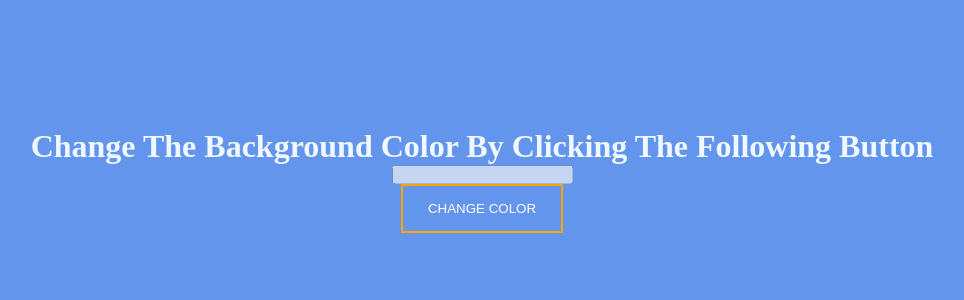
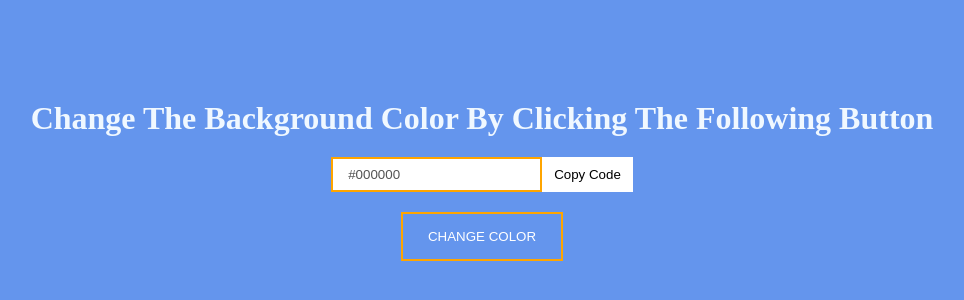
Before and after one commit to rahat9016/Javascript-DOM, a plain HTML site: page Javascript DOM project - 2/index.html in a window 1280 px wide. Shown: the part 220-520 px from the top of the page, without its empty margins (158-1122 px from the left). Drawn offline with Linux system fonts and the light colour scheme.

Commit message:
added navigator clopboard

```diff
--- a/Javascript DOM project - 2/app.js
+++ b/Javascript DOM project - 2/app.js
@@ -9,13 +9,16 @@ window.onload = () => {
 
 function main() {
   const root = document.getElementById("root");
-  const button = document.getElementById("button");
+  const changeBtn = document.getElementById("change-button");
+  const copyBtn = document.getElementById("copy-btn");
   const output = document.getElementById("output");
-
-  button.addEventListener("click", function () {
+  changeBtn.addEventListener("click", function () {
     const bgColor = generatorHexColor();
     root.style.backgroundColor = bgColor;
     output.value = bgColor;
+  });
+  copyBtn.addEventListener("click", function () {
+    navigator.clipboard.writeText(output.value);
   });
 }
 //Step - 2
--- a/Javascript DOM project - 2/index.html
+++ b/Javascript DOM project - 2/index.html
@@ -10,8 +10,17 @@
   <body>
     <div id="root">
       <h1>Change The Background Color By Clicking The Following Button</h1>
-      <input disabled type="text" id="output" />
-      <button id="button">CHANGE COLOR</button>
+      <div class="input-group">
+        <input
+          disabled
+          type="text"
+          id="output"
+          class="output"
+          value="#000000"
+        />
+        <button id="copy-btn" class="copy-btn">Copy Code</button>
+      </div>
+      <button class="btn" id="change-button">CHANGE COLOR</button>
     </div>
     <script src="./app.js"></script>
   </body>
--- a/Javascript DOM project - 2/style.css
+++ b/Javascript DOM project - 2/style.css
@@ -15,8 +15,24 @@ body {
   justify-content: center;
   align-items: center;
 }
-
-button {
+.input-group {
+  display: flex;
+  flex-direction: row;
+  padding-top: 20px;
+  padding-bottom: 20px;
+}
+.input-group > .output {
+  padding: 8px 15px;
+  border: 2px solid orange;
+  background: #fff;
+}
+.copy-btn {
+  padding: 8px 12px;
+  border: none;
+  cursor: pointer;
+  background: #fff;
+}
+.btn {
   background-color: transparent;
   padding: 15px 25px;
   color: rgb(255, 255, 255);
```
Also changed, not shown: 1 other file.
